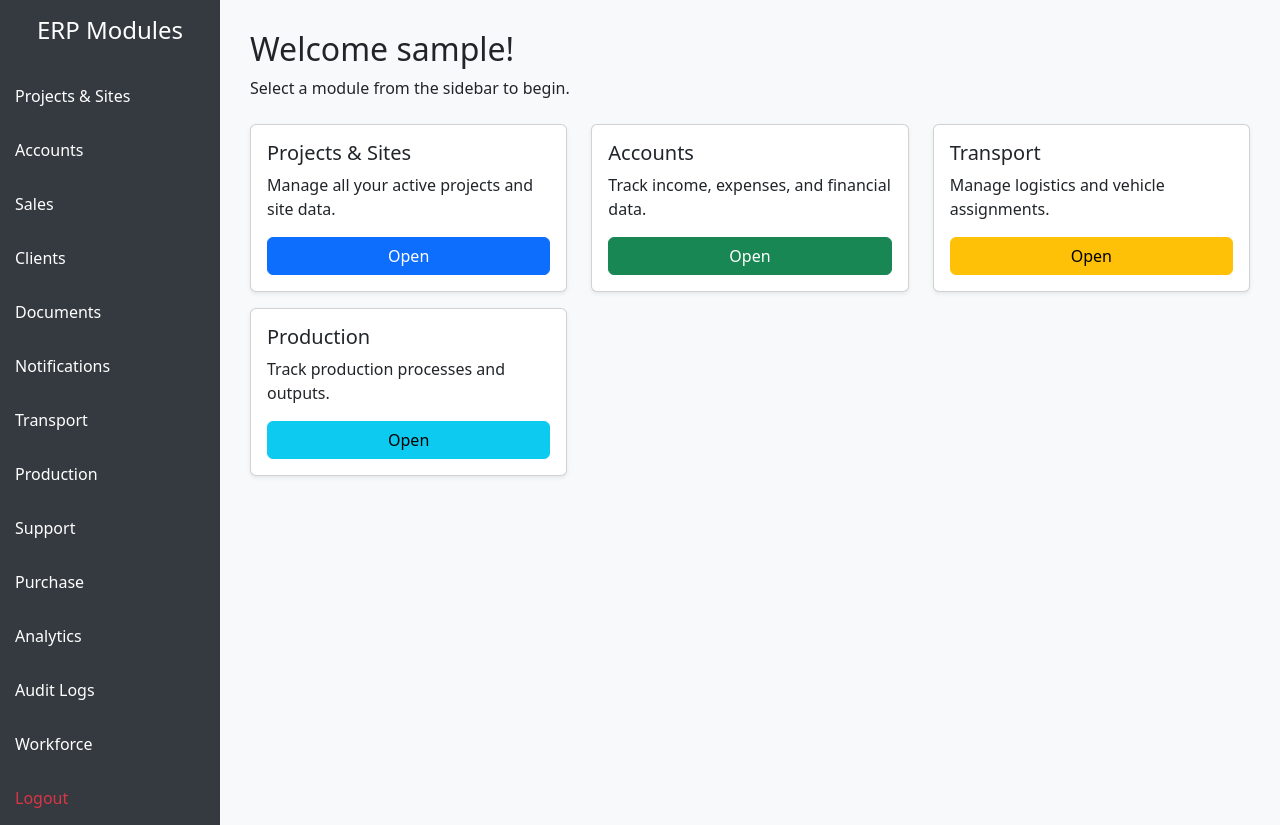
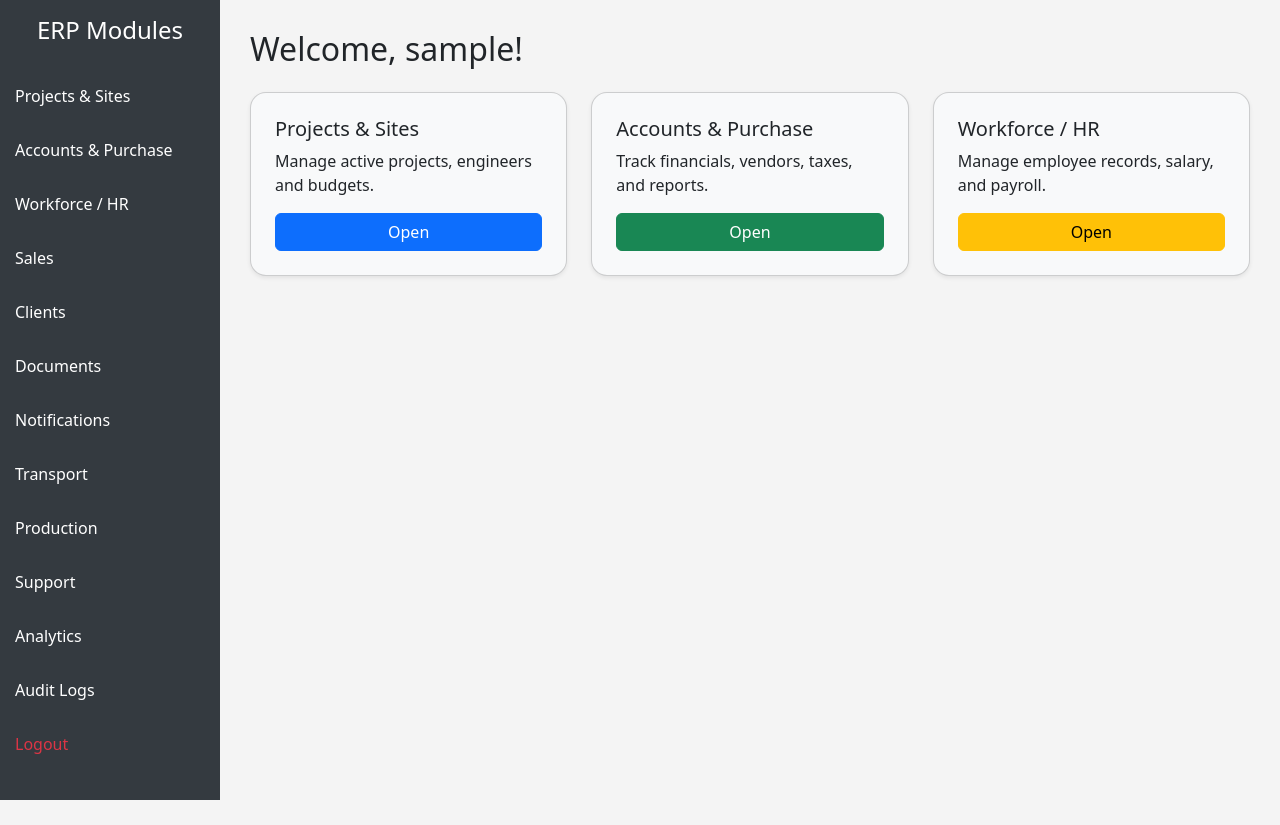
Before and after one commit to Madhan12-tech/erp-management-system, a Flask app: page /dashboard in a window 1280 px wide. After the commit the page ends 800 px from the top, so only its background shows below. Run offline with Flask 3, Linux system fonts and the light colour scheme; the visitor is signed in with stand-in values (Sample User, id 1).

Commit message:
Update dashboard.html

```diff
--- a/templates/dashboard.html
+++ b/templates/dashboard.html
@@ -10,32 +10,35 @@
             display: flex;
             min-height: 100vh;
             overflow-x: hidden;
+            background: #f4f4f4;
         }
         .sidebar {
             width: 220px;
             background: #343a40;
             color: white;
+            flex-shrink: 0;
         }
         .sidebar a {
             color: white;
             display: block;
             padding: 15px;
             text-decoration: none;
+            font-weight: 500;
         }
         .sidebar a:hover {
             background: #495057;
         }
         .content {
-            flex: 1;
+            flex-grow: 1;
             padding: 30px;
-            background: #f8f9fa;
         }
         .card {
-            transition: 0.3s;
+            transition: transform 0.2s ease-in-out;
+            border-radius: 16px;
         }
         .card:hover {
             transform: scale(1.02);
-            box-shadow: 0 0 15px rgba(0, 0, 0, 0.2);
+            box-shadow: 0 4px 16px rgba(0,0,0,0.1);
         }
     </style>
 </head>
@@ -43,60 +46,49 @@
     <div class="sidebar">
         <h4 class="text-center py-3">ERP Modules</h4>
         <a href="/project-sites">Projects & Sites</a>
-        <a href="/accounts">Accounts</a>
+        <a href="/accounts">Accounts & Purchase</a>
+        <a href="/workforce">Workforce / HR</a>
         <a href="#">Sales</a>
         <a href="#">Clients</a>
         <a href="#">Documents</a>
         <a href="#">Notifications</a>
-        <a href="/transport">Transport</a>
-        <a href="/production">Production</a>
+        <a href="#">Transport</a>
+        <a href="#">Production</a>
         <a href="#">Support</a>
-        <a href="#">Purchase</a>
         <a href="#">Analytics</a>
         <a href="#">Audit Logs</a>
-        <a href="#">Workforce</a>
         <a href="/logout" class="text-danger">Logout</a>
     </div>
 
     <div class="content">
-        <h2>Welcome {{ username }}!</h2>
-        <p>Select a module from the sidebar to begin.</p>
+        <h2 class="mb-4">Welcome, {{ username }}!</h2>
+        <div class="row g-4">
 
-        <div class="row mt-4">
-            <div class="col-md-4 mb-3">
-                <div class="card p-3 shadow-sm">
+            <div class="col-md-4">
+                <div class="card shadow-sm p-4 bg-light">
                     <h5>Projects & Sites</h5>
-                    <p>Manage all your active projects and site data.</p>
+                    <p>Manage active projects, engineers and budgets.</p>
                     <a href="/project-sites" class="btn btn-primary">Open</a>
                 </div>
             </div>
 
-            <div class="col-md-4 mb-3">
-                <div class="card p-3 shadow-sm">
-                    <h5>Accounts</h5>
-                    <p>Track income, expenses, and financial data.</p>
+            <div class="col-md-4">
+                <div class="card shadow-sm p-4 bg-light">
+                    <h5>Accounts & Purchase</h5>
+                    <p>Track financials, vendors, taxes, and reports.</p>
                     <a href="/accounts" class="btn btn-success">Open</a>
                 </div>
             </div>
 
-            <div class="col-md-4 mb-3">
-                <div class="card p-3 shadow-sm">
-                    <h5>Transport</h5>
-                    <p>Manage logistics and vehicle assignments.</p>
-                    <a href="/transport" class="btn btn-warning">Open</a>
+            <div class="col-md-4">
+                <div class="card shadow-sm p-4 bg-light">
+                    <h5>Workforce / HR</h5>
+                    <p>Manage employee records, salary, and payroll.</p>
+                    <a href="/workforce" class="btn btn-warning">Open</a>
                 </div>
             </div>
 
-            <div class="col-md-4 mb-3">
-                <div class="card p-3 shadow-sm">
-                    <h5>Production</h5>
-                    <p>Track production processes and outputs.</p>
-                    <a href="/production" class="btn btn-info">Open</a>
-                </div>
-            </div>
-
-            <!-- You can keep adding more module cards here -->
-
+            <!-- Add more cards for other modules as needed -->
         </div>
     </div>
 </body>
```
